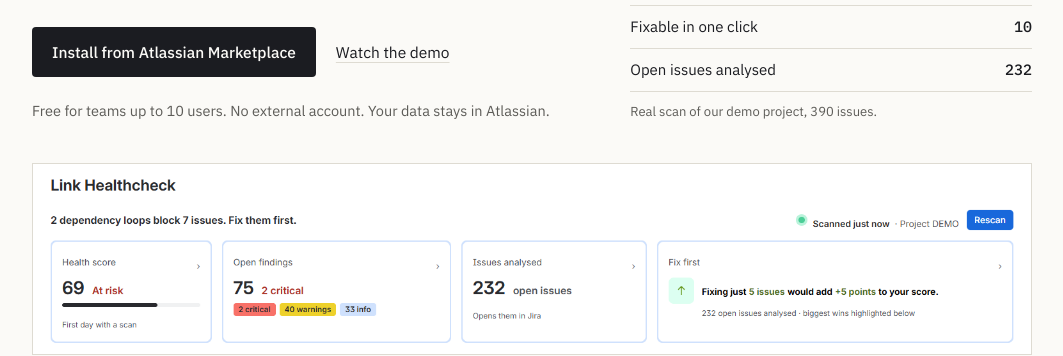
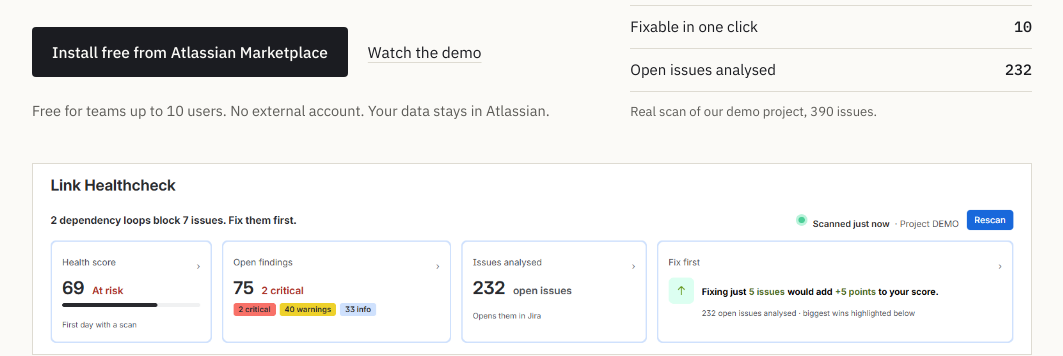
Before and after one commit to Noich78/linkhealthcheck-site, a plain HTML site: page index.html in a window 1280 px wide. Shown: the part 473-829 px from the top of the page, without its empty margins (108-1171 px from the left). Drawn offline with Linux system fonts and the light colour scheme.

Commit message:
Say free in the install buttons
Co-Authored-By: Claude Opus 5.5 <noreply@anthropic.com>
Claude-Session: https://claude.ai/code/session_01XduYqjS3tZJ3dFcFNzwYv5

```diff
--- a/index.html
+++ b/index.html
@@ -116,7 +116,7 @@ footer a{color:var(--muted)}
       <h1>A health check for the links in your Jira project.</h1>
       <p class="lead">Link Healthcheck runs 8 checks on your project and lists what is broken: circular dependencies, stale blockers, empty epics and orphan issues. You review each finding and decide what to fix.</p>
       <div class="cta">
-        <a class="btn" href="https://marketplace.atlassian.com/apps/2175195773/link-healthcheck">Install from Atlassian Marketplace</a>
+        <a class="btn" href="https://marketplace.atlassian.com/apps/2175195773/link-healthcheck">Install free from Atlassian Marketplace</a>
         <a class="textlink" href="#demo">Watch the demo</a>
       </div>
       <p class="facts">Free for teams up to 10 users. No external account. Your data stays in Atlassian.</p>
@@ -207,7 +207,7 @@ footer a{color:var(--muted)}
 <section>
   <div class="in closing">
     <div><h2>Find. Fix. Improve.</h2><p>Run your first health check today. Free for teams up to 10 users.</p></div>
-    <a class="btn" href="https://marketplace.atlassian.com/apps/2175195773/link-healthcheck">Install from Atlassian Marketplace</a>
+    <a class="btn" href="https://marketplace.atlassian.com/apps/2175195773/link-healthcheck">Install free from Atlassian Marketplace</a>
   </div>
 </section>
 
```
